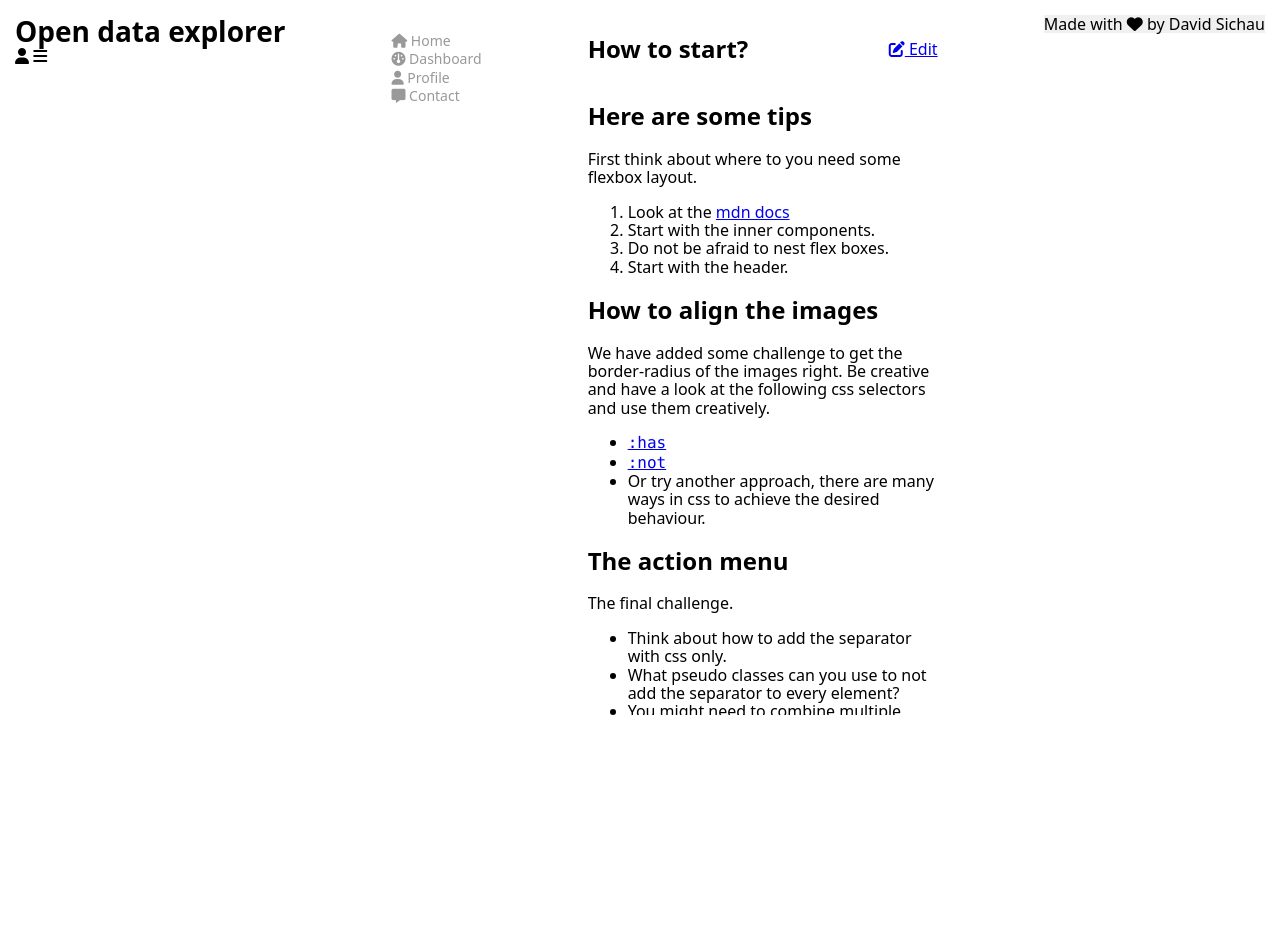
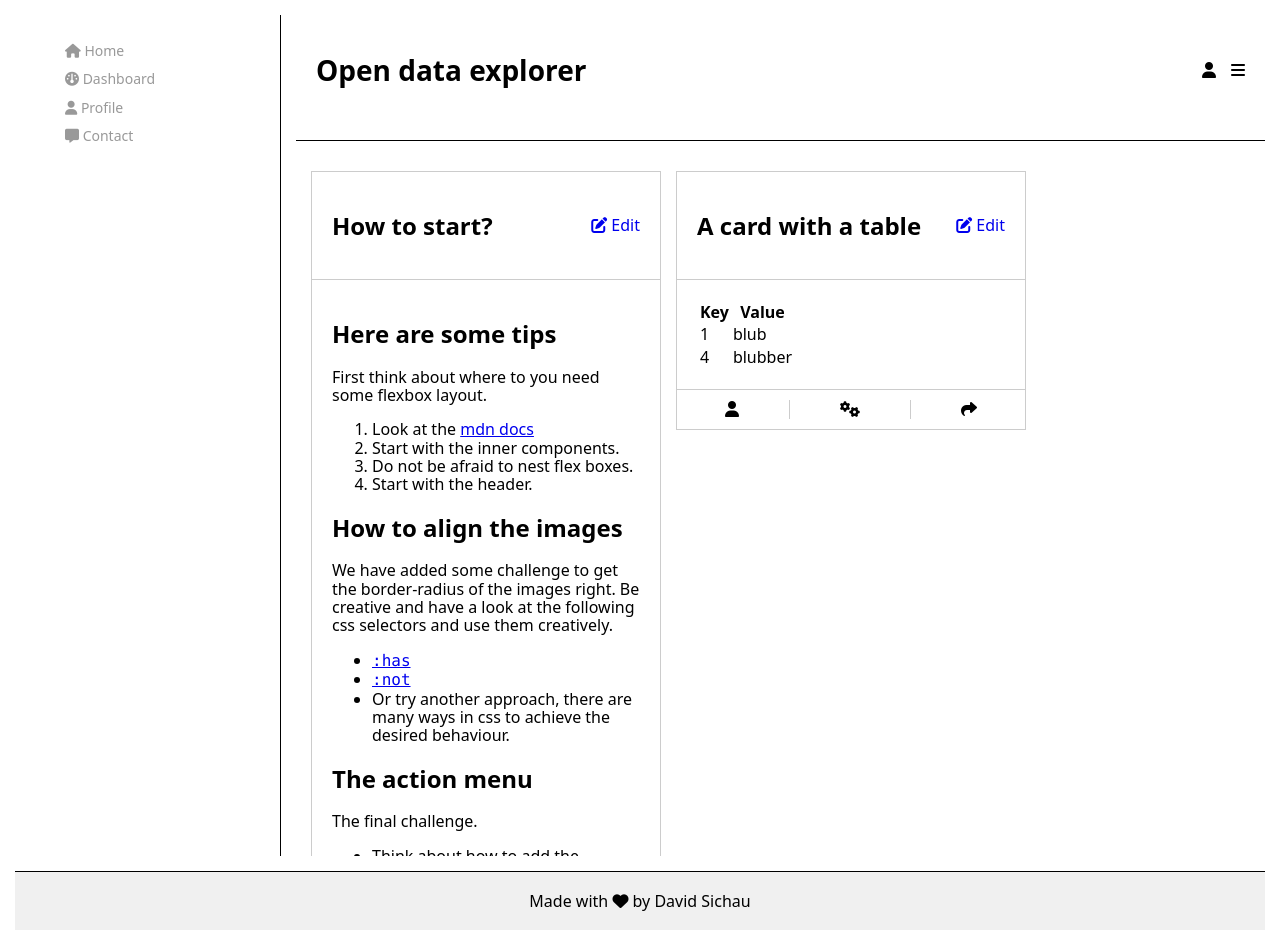
Before and after one commit to gerbernoah/HS24_WebDev, a website built with Vite: page task_1_html_css-master/src/index.html in a window 1280 px wide. Before the commit the page ends 800 px from the top, so only its background shows below. Built offline with nearby package versions, Linux system fonts and the light colour scheme.

Commit message:
ex2_notreally

```diff
--- a/task_1_html_css-master/src/card.css
+++ b/task_1_html_css-master/src/card.css
@@ -21,7 +21,9 @@ article {
     justify-content: space-between; /* Space between the items */
     align-items: center; /* Center items vertically */
   }
-
+  & header a{
+    text-decoration: none;
+  }
   & main {
     width: inherit;
     height: inherit;
--- a/task_1_html_css-master/src/index.html
+++ b/task_1_html_css-master/src/index.html
@@ -12,8 +12,8 @@
   </head>
   <body>
     <header>
-      <h1>Open data explorer</h1>
-      <i class="fa fa-solid fa-user"></i>
+      <h1 style="display: inline">Open data explorer</h1>
+      <span><i class="fa fa-solid fa-user"></i></span>
       <i class="fa fa-solid fa-bars"></i>
     </header>
 
@@ -41,14 +41,15 @@
         </li>
       </ul>
     </section>
-
+    <div class="divider"></div> <!-- Divider line -->
+    <div class="chickendinner"></div>
     <main>
       <article>
-        <header>
+        <header class = "other">
           <h1>How to start?</h1>
           <a href="#"><i class="fa fa-solid fa-edit"></i> Edit</a>
         </header>
-        <main>
+        <main class = "other">
           <h1>Here are some tips</h1>
           <p>First think about where to you need some flexbox layout.</p>
           <ol>
@@ -114,11 +115,11 @@
         </footer>
       </article>
       <article>
-        <header>
+        <header class = "other">
           <h1>A card with a table</h1>
           <a href="#"><i class="fa fa-solid fa-edit"></i> Edit</a>
         </header>
-        <main>
+        <main class = "other">
           <table>
             <thead>
               <tr>
@@ -154,7 +155,7 @@
       </article>
 
       <article>
-        <header>
+        <header class="other">
           <h1>Image with head</h1>
         </header>
         <main>
--- a/task_1_html_css-master/src/layout.css
+++ b/task_1_html_css-master/src/layout.css
@@ -1,17 +1,30 @@
 :root {
+  --border-color: #ccc; /* Define a border color variable */
 }
 
 body {
-  overflow: hidden;
+  display: grid !important; /* Warum ist diese scheisse so shit */
+  grid-template-columns: 250px 1px 1fr; /* 250px for sidebar, 1px for divider, rest for content */
+  grid-template-rows: auto 1px 1fr 1px auto; /* Header, main content, and footer */
+  grid-template-areas:
+    "sidebar divider header"
+    "sidebar divider chickendinner"
+    "sidebar divider main"
+    "footer footer footer"; /* Define the layout areas */
+  height: 100vh; /* Full viewport height */
+  width: 100vw; /* Full viewport width */
   color: black;
+
 }
 
 body > section {
-  border-right: 1px solid var(--border-color);
-
+  grid-area: sidebar; /* Assign to the sidebar area */
+  padding: 10px;
   & ul {
     list-style-type: none;
-    padding-inline-start: 0;
+    display: flex;
+    flex-direction: column;
+    gap: 10px;
 
     & li > a {
       color: #999;
@@ -24,13 +37,39 @@ body > section {
   }
 }
 
+body > .divider {
+  grid-area: divider; /* Assign to the divider area */
+  background-color: black; /* Line color */
+  height: 100%; /* Full height of the grid area */
+  width: 1px; /* Width of the divider line */
+  align-self: stretch; /* Ensure it covers the full height */
+  margin: 0; /* Remove any margin */
+  padding: 0; /* Remove any padding */
+}
+
+body > .chickendinner {
+  grid-area: chickendinner; /* Assign to the divider area */
+  background-color: black; /* Line color */
+  height: 1px; /* Full height of the grid area */
+  width: 100%; /* Width of the divider line */
+  align-self: stretch; /* Ensure it covers the full width */
+  justify-self: stretch; /* Ensure it covers the full width */
+  margin: 0; /* Remove any margin */
+  padding: 0; /* Remove any padding */
+  box-sizing: border-box; /* Include padding in the total size */
+}
+
 body > header {
-  border-bottom: 1px solid var(--border-color);
-
+  display: flex;
+  align-items: center;
+  padding: 20px;
+  grid-area: header; /* Assign to the header area */
   & h1 {
     font-size: 1.75rem;
-    margin: 0;
     flex-grow: 1;
+  }
+  & span{
+    padding: 15px;
   }
 }
 
@@ -38,9 +77,34 @@ body > main {
   grid-area: main;
   height: calc(100vh - 100px);
   overflow-y: scroll;
+  display: flex; /* Use flexbox for layout */
+  align-items: flex-start; /* Align items at the top */
+  flex-wrap: wrap; /* Allow items to wrap */
+  padding: 15px; /* Padding inside the main container */
+  gap: 15px; /* Space between items */
+  box-sizing: border-box; /* Include padding in the total size */
+}
+
+/* Assuming the flex items are articles inside main */
+body > main article header,
+body > main article main{
+  box-sizing: border-box; /* Include padding in the total size */
+  flex: 1 1 200px; /* Grow, shrink, and set min-width */
+  /*margin: 5px; /* Space between items */
+}
+
+.other{
+  padding: 20px; /* Space inside each flex item */
+}
+
+body > main article header a{
+  text-decoration: none;
 }
 
 body > footer {
-  border-top: 1px solid var(--border-color);
-  background-color: #f0f0f0;
+  border-top: 1px solid black;
+  grid-area: footer; /* Assign to the footer area */
+  background-color: #f0f0f0; /* Background color */
+  padding: 20px; /* Padding inside the footer */
+  text-align: center; /* Center text in the footer */
 }
```
